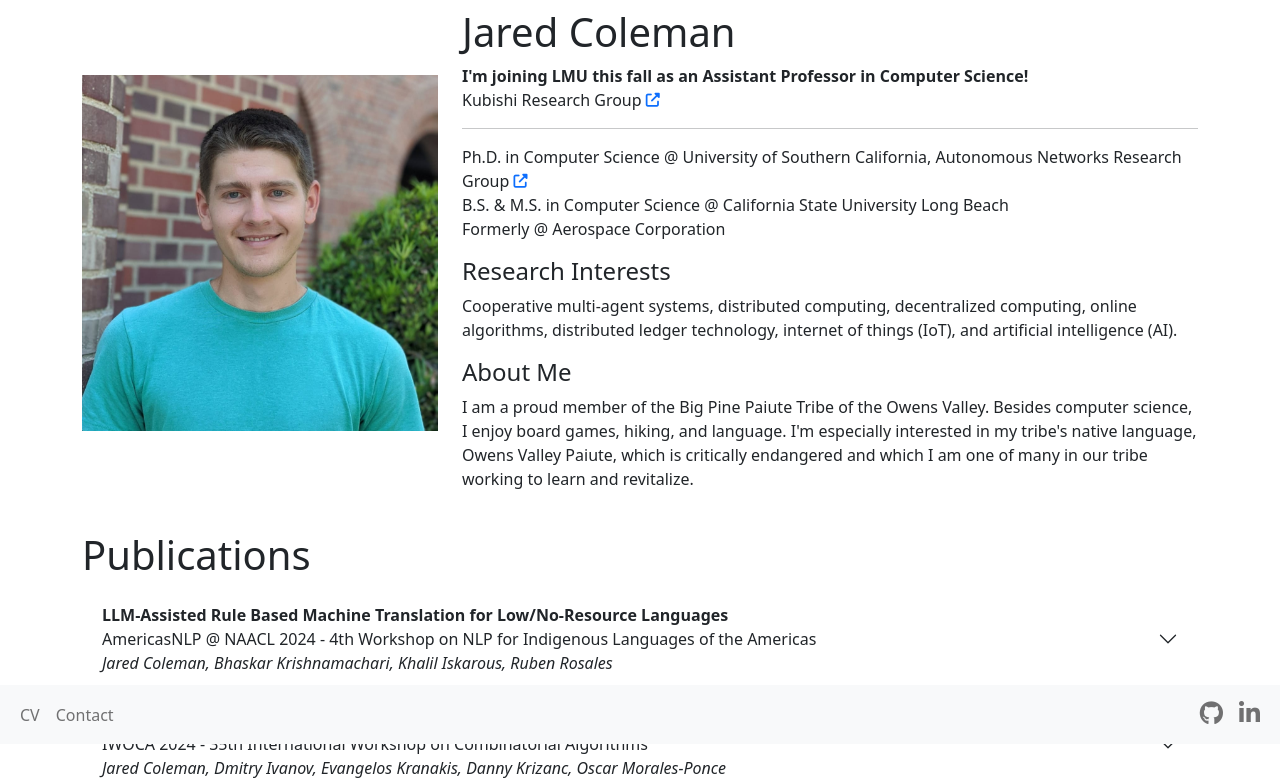
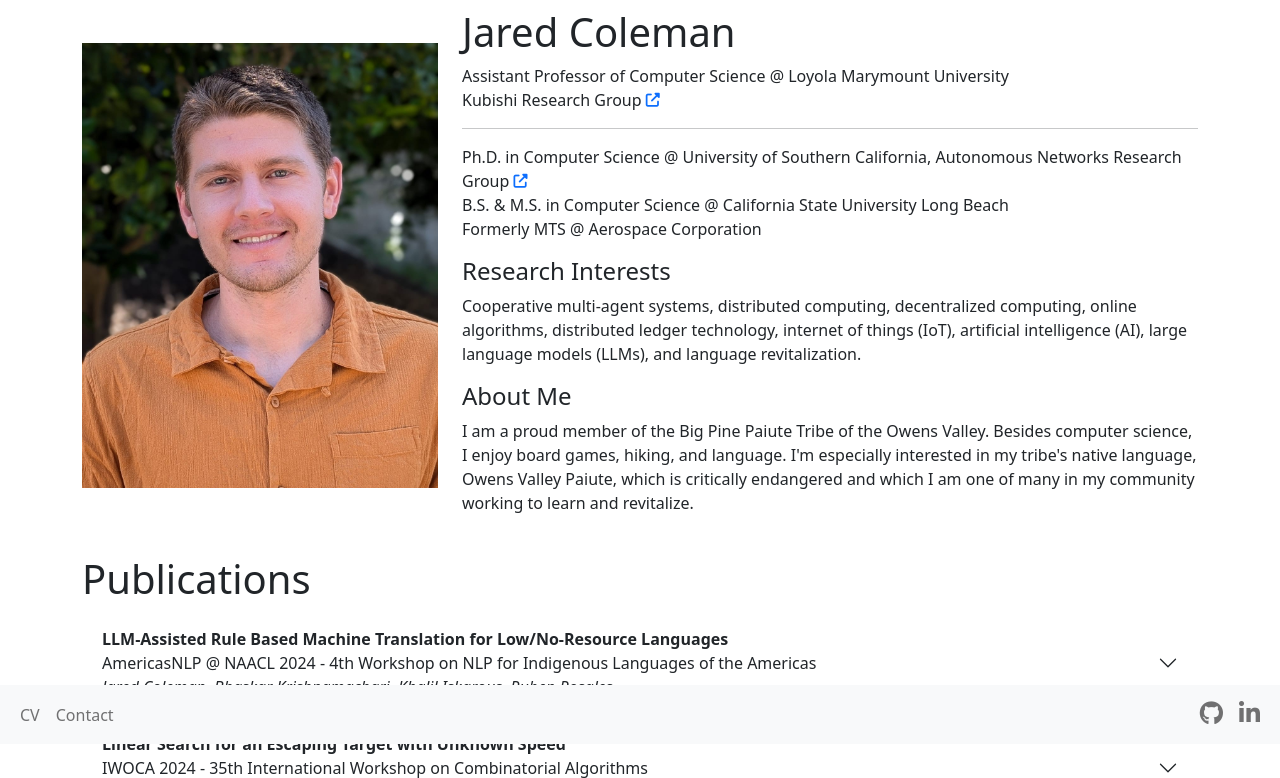
Before and after one commit to jaredraycoleman/jaredraycoleman.com, a Flask app: page / in a window 1280 px wide. Shown: the part 56-834 px from the top of the page. Run offline with Flask 3, Linux system fonts and the light colour scheme.

Commit message:
Updates profile pic and bio

```diff
--- a/templates/index.html
+++ b/templates/index.html
@@ -61,19 +61,12 @@
         <div class="container">
             <div class="row">
                 <div class="col-lg-4 text-center d-flex align-items-center justify-content-center">
-                    <img src="{{ url_for('static', filename='img/profile.png') }}" alt="Profile Picture" class="img-fluid profile-img" style="width: 100%; max-width: 400px" />
+                    <img src="{{ url_for('static', filename='img/profile.jpg') }}" alt="Profile Picture" class="img-fluid profile-img" style="width: 100%; max-width: 400px" />
                 </div>
                 <div class="col-lg-8 mt-2">
                     <h1>Jared Coleman</h1>
                     <p>
-                        <strong>I'm joining LMU
-                        <!-- <a href="https://lmu.edu" target="_blank" title="Open in new tab"><i class="fas fa-external-link-alt"></i></a>  -->
-                        this fall as an Assistant Professor in Computer Science!</strong>
-                        <!-- <br />
-                        Kubishi Research Group
-                        <a href="https://research.kubishi.com" target="_blank" title="Open in new tab">
-                            <i class="fas fa-external-link-alt"></i>
-                        </a> -->
+                        Assistant Professor of Computer Science @ Loyola Marymount University
                         <br />
                         Kubishi Research Group
                         <a href="https://research.kubishi.com" target="_blank" title="Open in new tab"><i class="fas fa-external-link-alt fa-sm"></i></a>
@@ -85,7 +78,7 @@
                         <br />
                         B.S. & M.S. in Computer Science @ California State University Long Beach
                         <br />
-                        Formerly @ Aerospace Corporation
+                        Formerly MTS @ Aerospace Corporation
                         <!-- <br />
                         Formerly MTS @ Aerospace Corporation
                         <a href="https://aerospace.org" target="_blank" title="Open in new tab"><i class="fas fa-external-link-alt"></i></a> -->
@@ -95,14 +88,15 @@
                         Cooperative multi-agent systems, distributed computing,
                         decentralized computing, online algorithms,
                         distributed ledger technology, internet of things (IoT),
-                        and artificial intelligence (AI).
+                        artificial intelligence (AI), large language models (LLMs),
+                        and language revitalization.
                     </p>
                     <h4>About Me</h4>
                     <p>
                         I am a proud member of the Big Pine Paiute Tribe of the Owens Valley.
                         Besides computer science, I enjoy board games, hiking, and language.
                         I'm especially interested in my tribe's native language, Owens Valley Paiute,
-                        which is critically endangered and which I am one of many in our tribe working
+                        which is critically endangered and which I am one of many in my community working
                         to learn and revitalize.
                     </p>
                 </div>
```
Also changed, not shown: static/img/profile-2.jpg (deleted), static/img/profile-small.png (deleted), static/img/profile.jpg (added), static/img/profile.png (deleted), static/img/profile_square.jpg (added).
